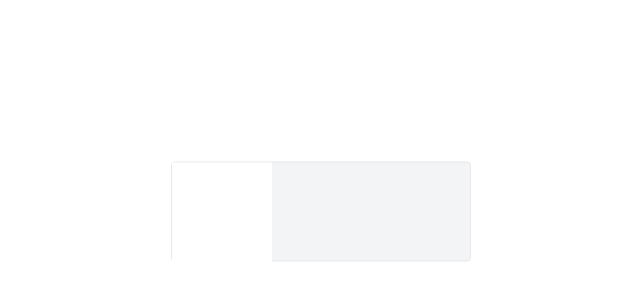
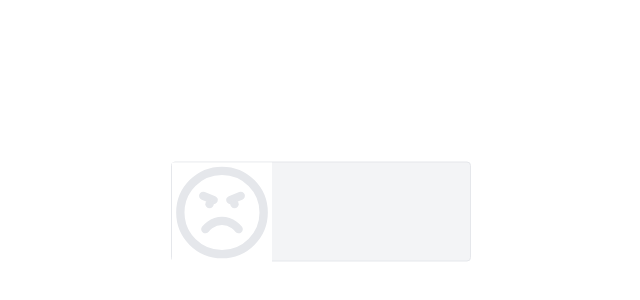
Before and after one commit to NaifIT11/creative-switch-for-fun, a Next.js app: page / in a window 1280 px wide. Shown: the part 186-486 px from the top of the page, without its empty margins (319-959 px from the left). Built offline with nearby package versions, Linux system fonts and the light colour scheme.

Commit message:
finishing the logic

```diff
--- a/src/app/components/Switch.tsx
+++ b/src/app/components/Switch.tsx
@@ -1,16 +1,29 @@
-
+import { Angry, Smile } from "lucide-react";
 
 type SwitchProps = {
-    checked: boolean,
-    onCheckedChange: (checked: boolean) => void
+  checked: boolean;
+  onCheckedChange: (checked: boolean) => void;
+};
+
+export default function Switch({ checked, onCheckedChange }: SwitchProps) {
+  const handleClick = (e: React.FormEvent<HTMLButtonElement>) => {
+    onCheckedChange(!checked);
+  };
+  return (
+    <button
+      onClick={handleClick}
+      data-checked={checked}
+      className="data-[checked=true]:bg-green-300 w-[300px] h-[100px] rounded border rounded bg-gray-100"
+      role="switch"
+      aria-checked={checked}
+      aria-label="Switch Control"
+    >
+      <div
+        data-checked={checked}
+        className="data-[checked=true]:translate-x-[198px] transition w-[100px] h-[100px] bg-white"
+      >
+        {checked ?   <Smile className="w-full h-full text-black" /> : <Angry className="w-full h-full text-gray-200" />}
+      </div>
+    </button>
+  );
 }
-
-
-export default function Switch({checked , onCheckedChange}: SwitchProps){
-    const handleClick = (e: React.FormEvent<HTMLButtonElement>) => {
-        onCheckedChange(!checked);
-    }
-    return <button onClick={handleClick} data-checked={checked} className="data-[checked=true]:bg-green-300 w-[300px] h-[100px] rounded border rounded bg-gray-100" role="switch" aria-checked={checked} aria-label="Switch Control">
-        <div data-checked={checked} className="data-[checked=true]:translate-x-[198px] transition w-[100px] h-[100px] bg-white"></div>
-    </button>
-}
```
Also changed, not shown: package.json (+6 -5 lines), 1 other file (tests, documents, lock files or other folders).
